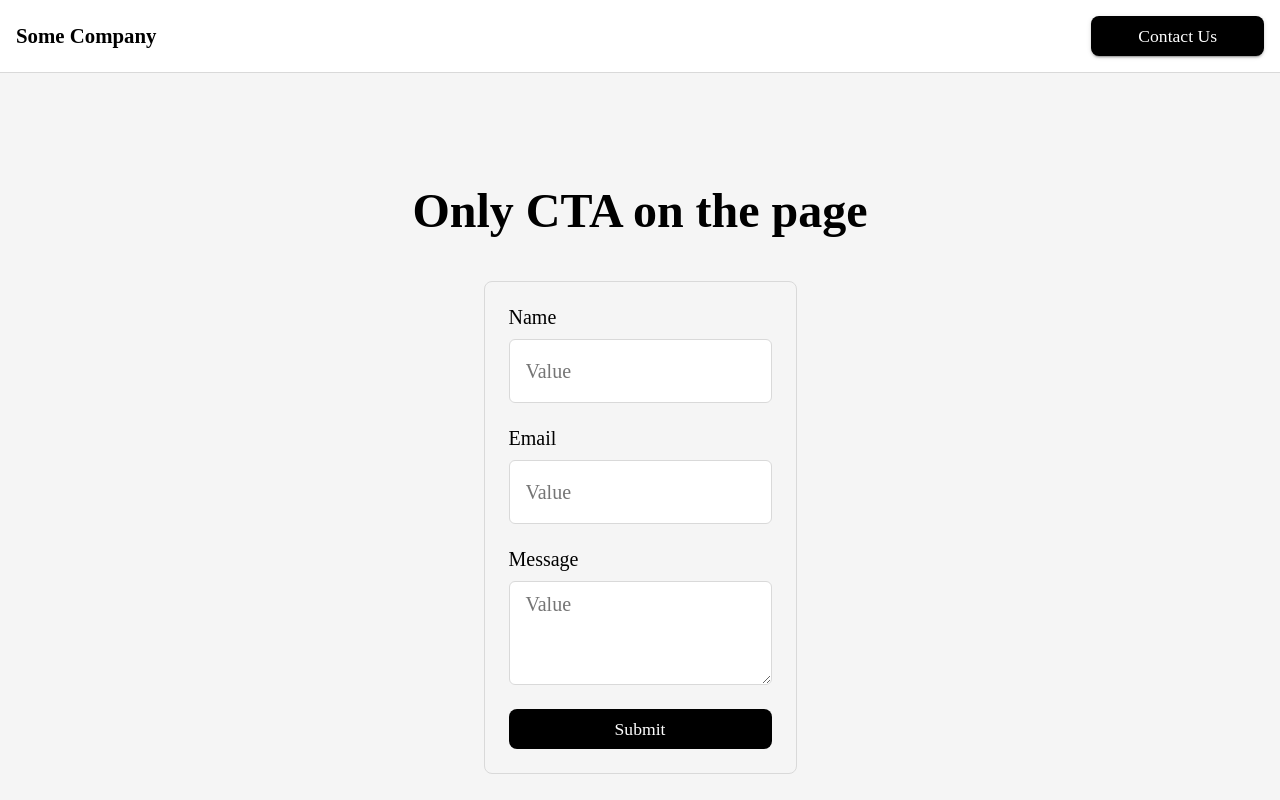
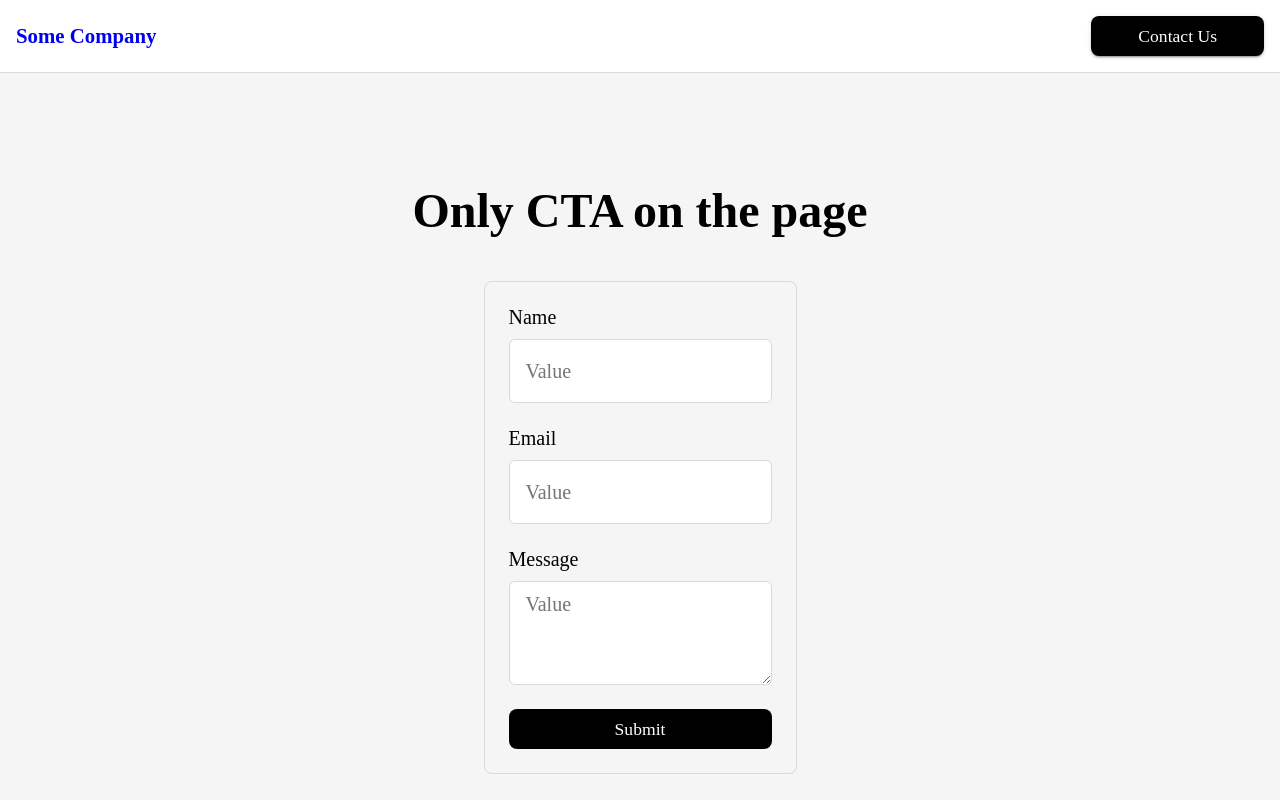
Before and after one commit to Diatlova-Nataliia/TestTaskCadEx, a Next.js app: page /form in a window 1280 px wide. Shown: the top 800 px of the page. Built offline with nearby package versions, Linux system fonts and the light colour scheme.

Commit message:
Added homepage link to logo

```diff
--- a/src/components/Header.tsx
+++ b/src/components/Header.tsx
@@ -4,6 +4,7 @@ import { StyledButton } from "@/components/StyledButton";
 import styled from "styled-components";
 import Container from "@/components/Container";
 import { ContactUsButton } from "@/components/ContactUsButton";
+import Link from "next/link";
 
 interface HeaderProps {
   href?: string;
@@ -17,17 +18,23 @@ const StyledHeader = styled.div`
   margin: 0;
 `;
 
-const StyledCompanyName = styled.p`
+const StyledCompanyName = styled(Link)`
   font-size: 1.3rem;
   font-weight: bold;
   margin: 0;
+  text-decoration: none;
+
+  &:visited {
+    color: #000;
+  }
 `;
 
 const Header: React.FC<HeaderProps> = () => {
   return (
     <Container color="primary" as="header">
       <StyledHeader>
-        <StyledCompanyName>Some Company</StyledCompanyName>
+        <StyledCompanyName href="/">Some Company</StyledCompanyName>
+
         <ContactUsButton></ContactUsButton>
       </StyledHeader>
     </Container>
```
